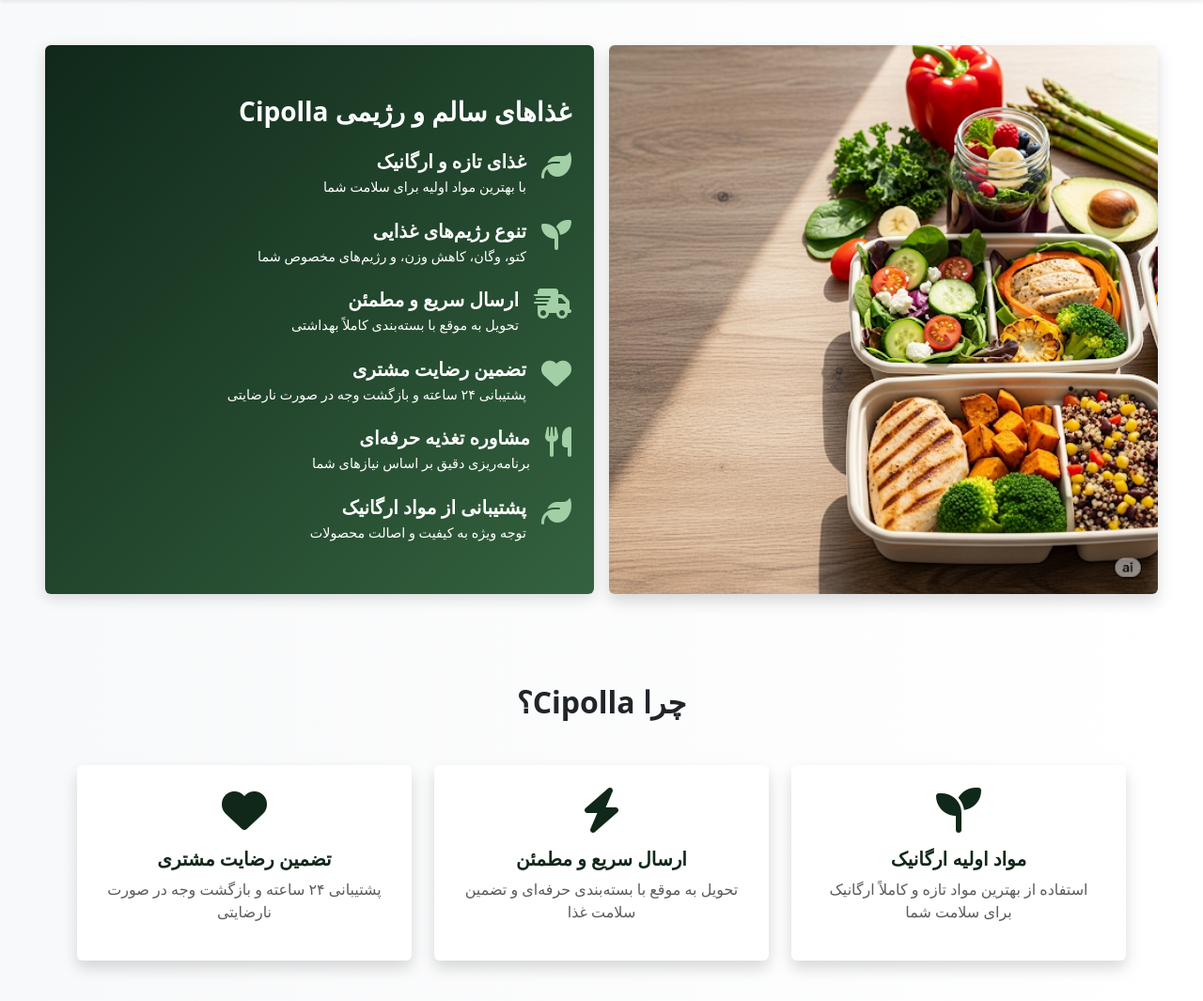
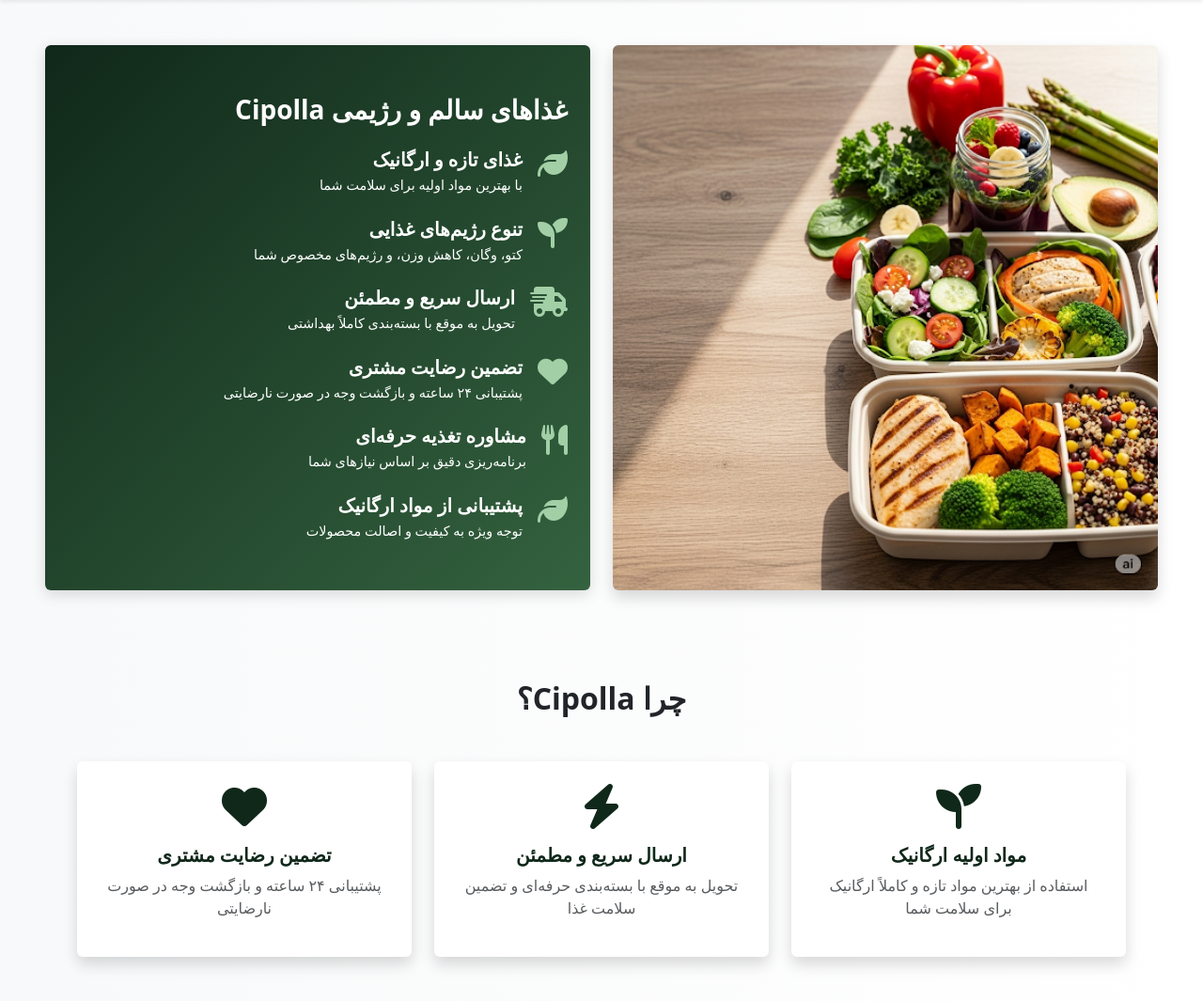
Before and after one commit to phoenixfamily/cipolla, a Django app: page /home/ in a window 1280 px wide. Shown: the part 56-1121 px from the top of the page at 94% size. Run offline with Django 5.2, Linux system fonts and the light colour scheme; some libraries are stand-ins or nearby versions.

Commit message:
first commit

```diff
--- a/templates/home.html
+++ b/templates/home.html
@@ -6,7 +6,7 @@
 {% block content %}
     <section class="hero-section py-5">
         <div class="container-fluid px-lg-5">
-            <div class="row g-3 align-items-stretch">
+            <div class="row g-4 align-items-stretch">
 
                 <div class="col-lg-6 d-flex">
                     <div class="w-100">
```
